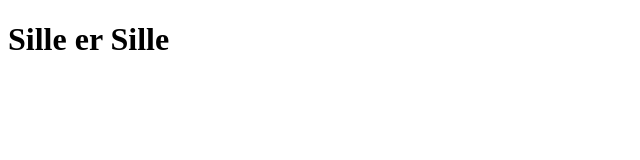
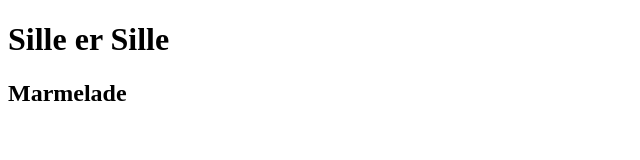
Before and after one commit to saltysille/git-test, a plain HTML site: page index.html in a window 1280 px wide. Shown: the whole page, without its empty margins (0-640 px from the left). Drawn offline with Linux system fonts and the light colour scheme.

Commit message:
marmelade

```diff
--- a/index.html
+++ b/index.html
@@ -11,6 +11,7 @@
 <body>
 
     <h1>Sille er Sille </h1>
+    <h2>Marmelade</h2>
 
 </body>
 </html>
```
